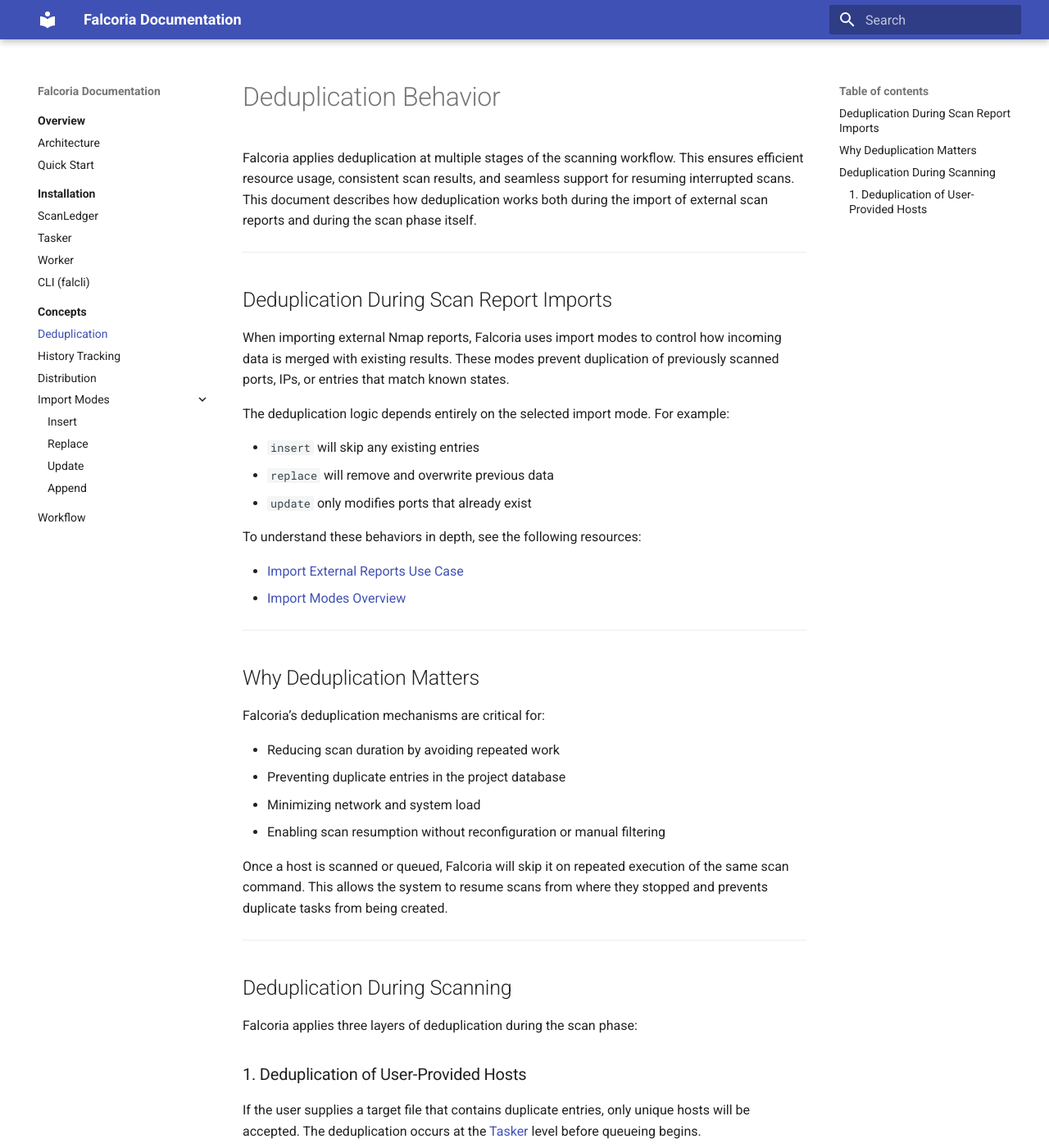
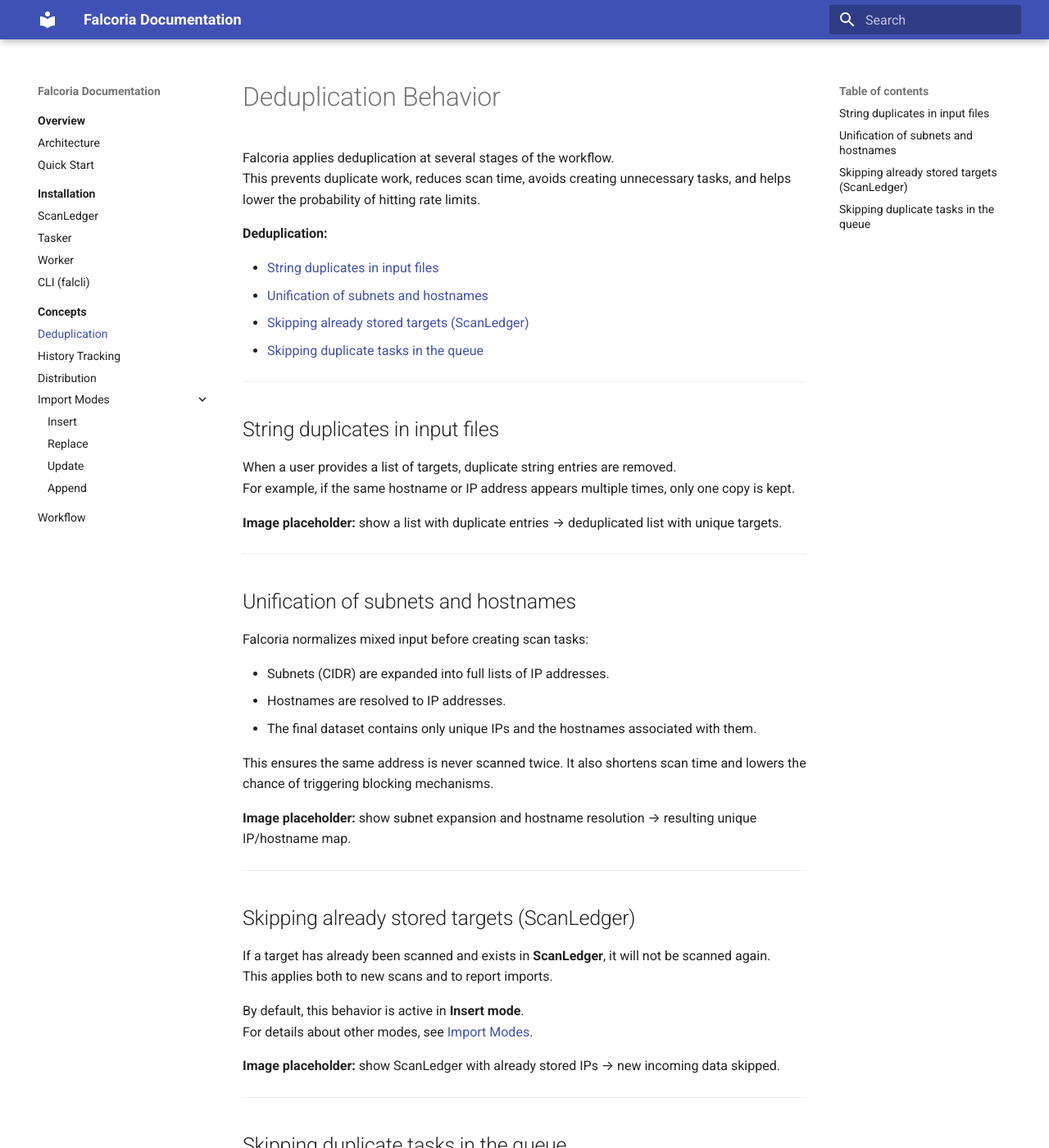
Before and after one commit to Falcoria/falcoria-docs, an MkDocs documentation site: the page built from docs/concepts/deduplication.md, in a window 1280 px wide and 1400 px high. Shown: the whole window at 82% size. Built offline with MkDocs 1.6.1 and Material for MkDocs 9.7.7, drawn with Linux system fonts in a browser that asks for light colours; some of the changed text lies outside the part shown.

Commit message:
improved docs

````diff
--- a/docs/concepts/deduplication.md
+++ b/docs/concepts/deduplication.md
@@ -1,60 +1,55 @@
 # Deduplication Behavior
 
-Falcoria applies deduplication at multiple stages of the scanning workflow. This ensures efficient resource usage, consistent scan results, and seamless support for resuming interrupted scans. This document describes how deduplication works both during the import of external scan reports and during the scan phase itself.
+Falcoria applies deduplication at several stages of the workflow.
+This prevents duplicate work, reduces scan time, avoids creating unnecessary tasks, and helps lower the probability of hitting rate limits.
+
+**Deduplication:**
+
+- [String duplicates in input files](#string-duplicates-in-input-files)
+- [Unification of subnets and hostnames](#unification-of-subnets-and-hostnames)
+- [Skipping already stored targets (ScanLedger)](#skipping-already-stored-targets-scanledger)
+- [Skipping duplicate tasks in the queue](#skipping-duplicate-tasks-in-the-queue)
 
 ---
 
-## Deduplication During Scan Report Imports
+## String duplicates in input files
 
-When importing external Nmap reports, Falcoria uses import modes to control how incoming data is merged with existing results. These modes prevent duplication of previously scanned ports, IPs, or entries that match known states.
+When a user provides a list of targets, duplicate string entries are removed.
+For example, if the same hostname or IP address appears multiple times, only one copy is kept.
 
-The deduplication logic depends entirely on the selected import mode. For example:
-
-- `insert` will skip any existing entries
-- `replace` will remove and overwrite previous data
-- `update` only modifies ports that already exist
-
-To understand these behaviors in depth, see the following resources:
-
-- [Import External Reports Use Case](../use-cases/import-external-reports.md)
-- [Import Modes Overview](../import-modes/index.md)
+**Image placeholder:** show a list with duplicate entries → deduplicated list with unique targets.
 
 ---
 
-## Why Deduplication Matters
+## Unification of subnets and hostnames
 
-Falcoria’s deduplication mechanisms are critical for:
+Falcoria normalizes mixed input before creating scan tasks:
 
-- Reducing scan duration by avoiding repeated work
-- Preventing duplicate entries in the project database
-- Minimizing network and system load
-- Enabling scan resumption without reconfiguration or manual filtering
+- Subnets (CIDR) are expanded into full lists of IP addresses.
+- Hostnames are resolved to IP addresses.
+- The final dataset contains only unique IPs and the hostnames associated with them.
 
-Once a host is scanned or queued, Falcoria will skip it on repeated execution of the same scan command. This allows the system to resume scans from where they stopped and prevents duplicate tasks from being created.
+This ensures the same address is never scanned twice. It also shortens scan time and lowers the chance of triggering blocking mechanisms.
+
+**Image placeholder:** show subnet expansion and hostname resolution → resulting unique IP/hostname map.
 
 ---
 
-## Deduplication During Scanning
+## Skipping already stored targets (ScanLedger)
 
-Falcoria applies three layers of deduplication during the scan phase:
+If a target has already been scanned and exists in **ScanLedger**, it will not be scanned again.
+This applies both to new scans and to report imports.
 
-### 1. Deduplication of User-Provided Hosts
+By default, this behavior is active in **Insert mode**.
+For details about other modes, see [Import Modes](../import-modes/index.md).
 
-If the user supplies a target file that contains duplicate entries, only unique hosts will be accepted. The deduplication occurs at the [Tasker](../architecture.md) level before queueing begins.
+**Image placeholder:** show ScanLedger with already stored IPs → new incoming data skipped.
 
-**Example: Hosts file with duplicates**
-```bash
-$ cat hosts_with_duplicates.txt
-159.223.15.22
-159.223.15.22
-188.166.121.245
-```
+---
 
-**Scan execution after input deduplication**
-```bash
-$ ./falcli.py scan start --targets-file hosts_with_duplicates.txt
-[+] Scan targets sent for project 4e0d5a24-791d-4abb-a1fd-212f738b48b8.
-[+] Sent to scan:
-  - 159.223.15.22
-  - 188.166.121.245
-```
+## Skipping duplicate tasks in the queue
+
+If an identical target is already queued for scanning, a new task will not be created.
+This prevents multiple team members or processes from scanning the same target at the same time.
+
+**Image placeholder:** show queue with existing tasks → duplicate request rejected.
````
Also changed, not shown: docs/concepts/distribution.md (+17 -29 lines), docs/concepts/index.md (+11 -4 lines), docs/concepts/track-history.md (+13 -17 lines), docs/index.md (+1 -1 lines), docs/use-cases/distributed-scan.md (deleted, +0 -72 lines), docs/workflow/import-reports.md (added, +22 -0 lines), docs/workflow/index.md (added, +3 -0 lines), docs/workflow/typical-workflow.md (line endings or trailing spaces).
